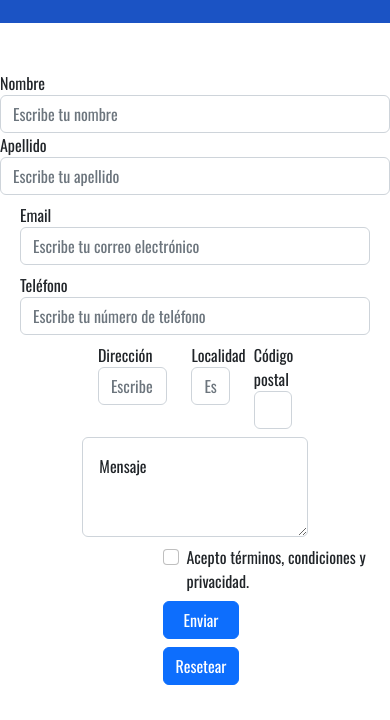
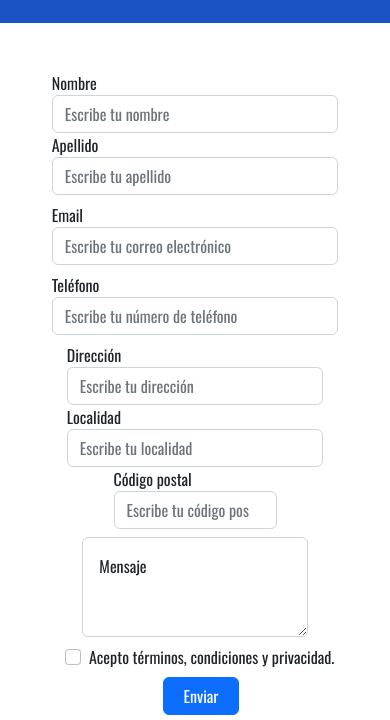
Before and after one commit to LippigGian/Gisenic, a plain HTML site: page contacto.html in a window 390 px wide. Shown: the part 119-839 px from the top of the page. Drawn offline with nearby package versions, Linux system fonts and the light colour scheme.

Commit message:
adaptacion de responsive con bootstrap

```diff
--- a/contacto.html
+++ b/contacto.html
@@ -61,7 +61,7 @@
     <main>
       <form>
         <div class="row justify-content-center mt-5">
-          <div class="col-md-3">
+          <div class="col-9 col-md-3">
             <label for="inputNombre">Nombre</label>
             <input
               type="text"
@@ -70,7 +70,7 @@
               placeholder="Escribe tu nombre"
             />
           </div>
-          <div class="col-md-3">
+          <div class="col-9 col-md-3">
             <label for="inputApellido">Apellido</label>
             <input
               type="text"
@@ -80,8 +80,8 @@
             />
           </div>
         </div>
-        <div class="row justify-content-center m-2">
-        <div class="col-md-6">
+        <div class="row justify-content-center mt-2">
+        <div class="col-9 col-md-6">
           <label for="inputEmail4">Email</label>
           <input
             type="email"
@@ -91,8 +91,8 @@
           />
         </div>
         </div>
-        <div class="row justify-content-center m-2">
-        <div class="col-md-6">
+        <div class="row justify-content-center mt-2">
+        <div class="col-9 col-md-6">
           <label for="inputPhone">Teléfono</label>
           <input
             type="phone"
@@ -103,7 +103,7 @@
         </div>
       </div>
       <div class="row justify-content-center m-2">
-          <div class="col-3">
+          <div class="col-9 col-md-3">
             <label for="inputDireccion">Dirección</label>
             <input
               type="text"
@@ -112,7 +112,7 @@
               placeholder="Escribe tu dirección"
             />
           </div>
-          <div class="col-2">
+          <div class="col-9 col-md-2">
             <label for="inputLocalidad">Localidad</label>
             <input
               type="text"
@@ -121,7 +121,7 @@
               placeholder="Escribe tu localidad"
             />
           </div>
-          <div class="col-2">
+          <div class="col-6 col-md-2">
             <label for="inputCp">Código postal</label>
             <input
               type="number"
@@ -143,7 +143,7 @@
         </div>
       </div>
 
-        <div class="form-check offset-5">
+        <div class="form-check offset-2 offset-md-5">
           <input class="form-check-input" type="checkbox" id="gridCheck" />
           <label class="form-check-label" for="gridCheck">
             Acepto términos, condiciones y privacidad.
```
